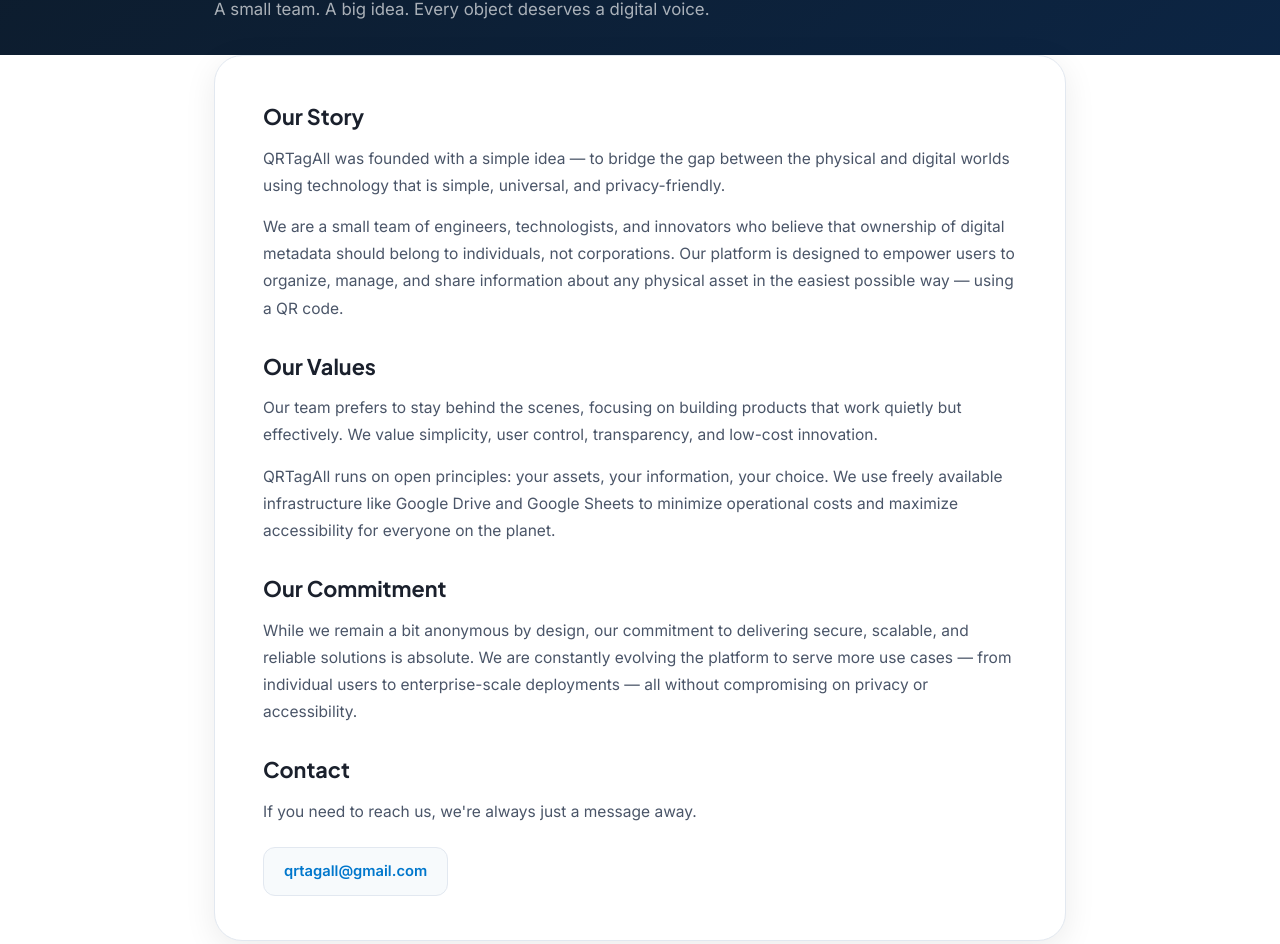
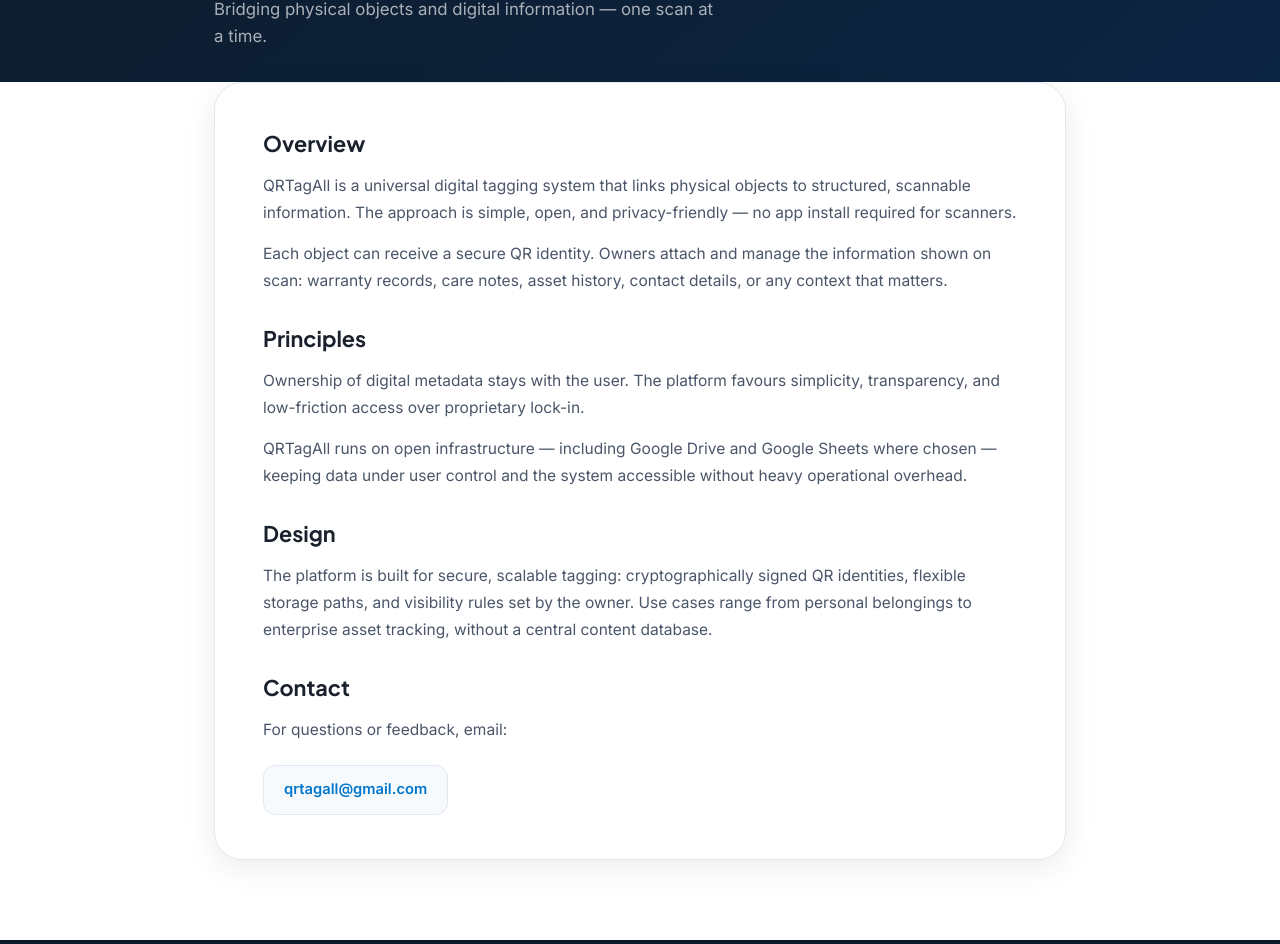
Before and after one commit to qrtagall/qrjourney, a plain HTML site: page about.html in a window 1280 px wide. Shown: the part 238-1182 px from the top of the page. Drawn offline with Linux system fonts and the light colour scheme.

Commit message:
About us

```diff
--- a/about.html
+++ b/about.html
@@ -3,8 +3,8 @@
 <head>
     <meta charset="UTF-8">
     <meta name="viewport" content="width=device-width, initial-scale=1.0">
-    <title>About Us — QRTagAll</title>
-    <meta name="description" content="Learn about QRTagAll — a universal digital tagging platform built for individuals and enterprises.">
+    <title>About — QRTagAll</title>
+    <meta name="description" content="QRTagAll — a universal digital tagging platform for individuals and enterprises. Privacy-respecting, open, and scan-ready.">
     <link rel="preconnect" href="https://fonts.googleapis.com">
     <link rel="preconnect" href="https://fonts.gstatic.com" crossorigin>
     <link href="https://fonts.googleapis.com/css2?family=Inter:wght@400;500;600&family=Plus+Jakarta+Sans:wght@700;800&display=swap" rel="stylesheet">
@@ -114,27 +114,27 @@
 <section class="page-hero">
     <div class="container">
         <div class="section-tag">About QRTagAll</div>
-        <h1>We built the identity layer<br>for the physical world</h1>
-        <p>A small team. A big idea. Every object deserves a digital voice.</p>
+        <h1>The identity layer<br>for the physical world</h1>
+        <p>Bridging physical objects and digital information — one scan at a time.</p>
     </div>
 </section>
 
 <div class="page-wrapper" style="padding-top:0; background:#fff;">
     <div class="container">
         <div class="content-card">
-            <h2>Our Story</h2>
-            <p>QRTagAll was founded with a simple idea — to bridge the gap between the physical and digital worlds using technology that is simple, universal, and privacy-friendly.</p>
-            <p>We are a small team of engineers, technologists, and innovators who believe that ownership of digital metadata should belong to individuals, not corporations. Our platform is designed to empower users to organize, manage, and share information about any physical asset in the easiest possible way — using a QR code.</p>
+            <h2>Overview</h2>
+            <p>QRTagAll is a universal digital tagging system that links physical objects to structured, scannable information. The approach is simple, open, and privacy-friendly — no app install required for scanners.</p>
+            <p>Each object can receive a secure QR identity. Owners attach and manage the information shown on scan: warranty records, care notes, asset history, contact details, or any context that matters.</p>
 
-            <h2>Our Values</h2>
-            <p>Our team prefers to stay behind the scenes, focusing on building products that work quietly but effectively. We value simplicity, user control, transparency, and low-cost innovation.</p>
-            <p>QRTagAll runs on open principles: your assets, your information, your choice. We use freely available infrastructure like Google Drive and Google Sheets to minimize operational costs and maximize accessibility for everyone on the planet.</p>
+            <h2>Principles</h2>
+            <p>Ownership of digital metadata stays with the user. The platform favours simplicity, transparency, and low-friction access over proprietary lock-in.</p>
+            <p>QRTagAll runs on open infrastructure — including Google Drive and Google Sheets where chosen — keeping data under user control and the system accessible without heavy operational overhead.</p>
 
-            <h2>Our Commitment</h2>
-            <p>While we remain a bit anonymous by design, our commitment to delivering secure, scalable, and reliable solutions is absolute. We are constantly evolving the platform to serve more use cases — from individual users to enterprise-scale deployments — all without compromising on privacy or accessibility.</p>
+            <h2>Design</h2>
+            <p>The platform is built for secure, scalable tagging: cryptographically signed QR identities, flexible storage paths, and visibility rules set by the owner. Use cases range from personal belongings to enterprise asset tracking, without a central content database.</p>
 
             <h2>Contact</h2>
-            <p>If you need to reach us, we're always just a message away.</p>
+            <p>For questions or feedback, email:</p>
             <a href="mailto:qrtagall@gmail.com" class="contact-chip">qrtagall@gmail.com</a>
         </div>
     </div>
```
Also changed, not shown: contact.html (+1 -1 lines), index.html (+4 -4 lines).
